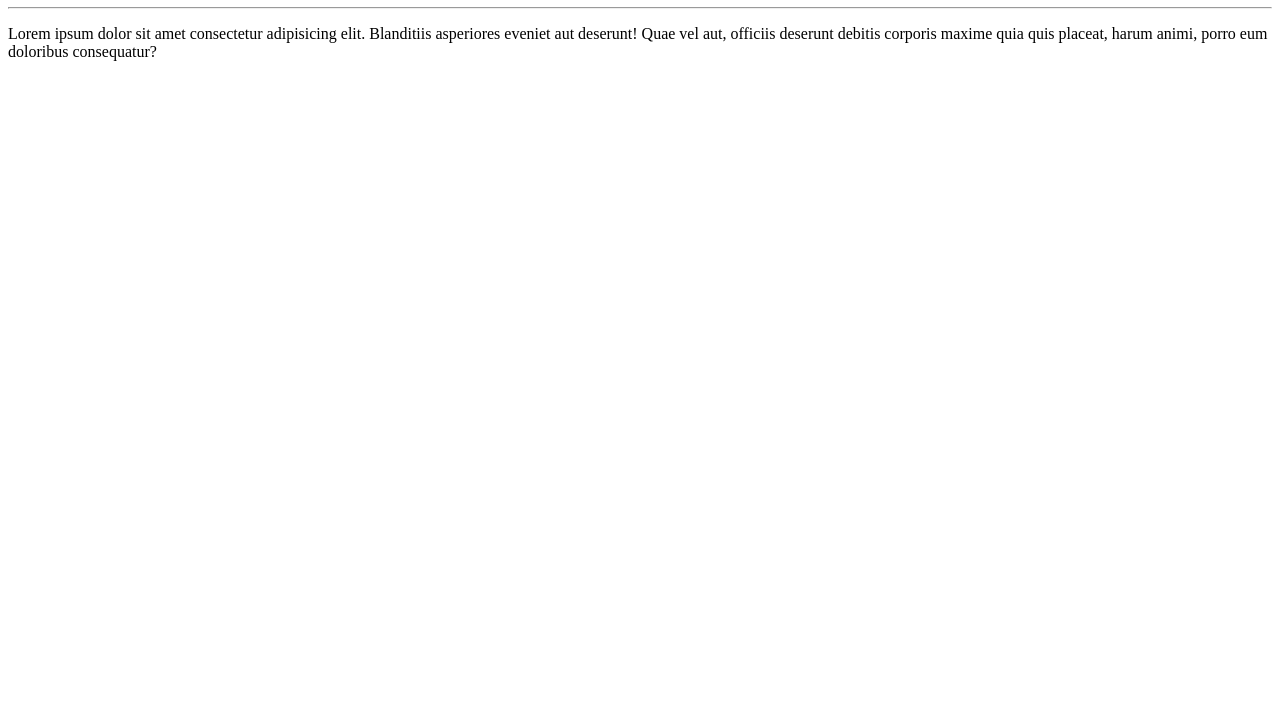
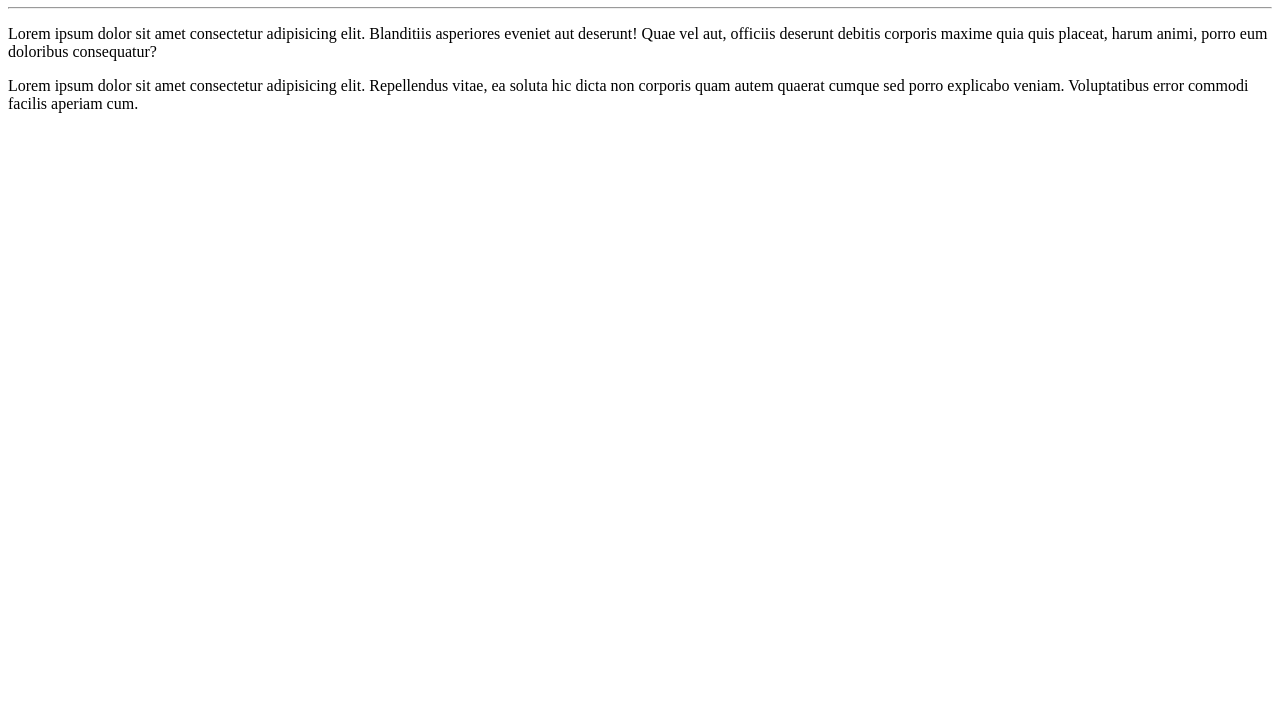
Before and after one commit to GianMacieldosSantos/Teste, a plain HTML site: page Site_exemplo/index.html in a window 1280 px wide. Shown: the part 73-800 px from the top of the page. Drawn offline with Linux system fonts and the light colour scheme.

Commit message:
Adicionado um novo parágrafo

```diff
--- a/Site_exemplo/index.html
+++ b/Site_exemplo/index.html
@@ -9,5 +9,6 @@
     <h1>Olá Mundo!</h1>
     <hr>
     <p>Lorem ipsum dolor sit amet consectetur adipisicing elit. Blanditiis asperiores eveniet aut deserunt! Quae vel aut, officiis deserunt debitis corporis maxime quia quis placeat, harum animi, porro eum doloribus consequatur?</p>
+    <p>Lorem ipsum dolor sit amet consectetur adipisicing elit. Repellendus vitae, ea soluta hic dicta non corporis quam autem quaerat cumque sed porro explicabo veniam. Voluptatibus error commodi facilis aperiam cum.</p>
 </body>
 </html>
```
